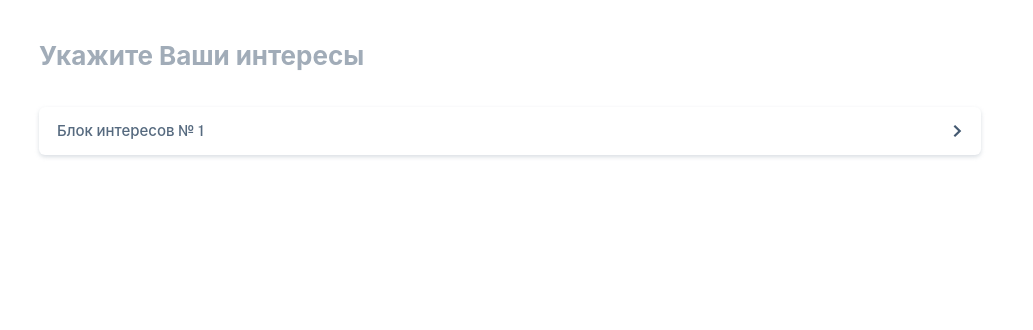
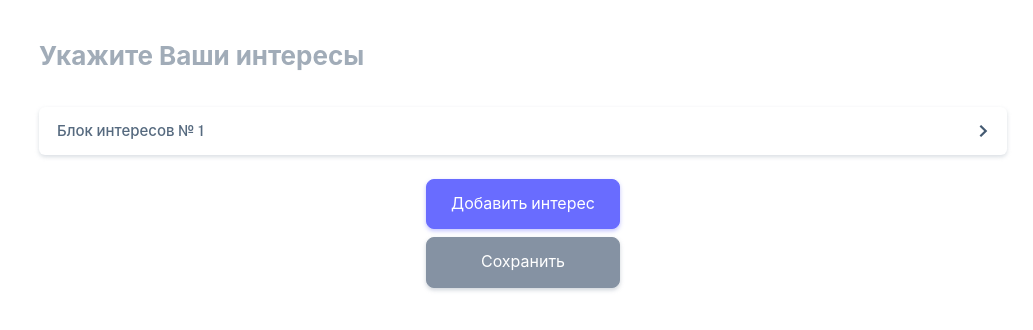
Before and after one commit to DaniilSh23/cfu-mytlg-admin, a Django app: template mytlg/templates/mytlg/interests_setting.html in a window 1280 px wide. Shown: the top 330 px of the page, without its empty margins (247-1280 px from the left). Run offline with Django 5.2, Linux system fonts and the light colour scheme; tables that the repository leaves empty hold one stand-in row (values such as "Sample post"); the template is opened without the code that fills it: values that come from a table or form of the project are taken from there, most other values are stand-ins (such as "Sample title", 1, 10 or a date in 2020); parts of the project's set-up code (start-up, migrations or seed data) failed here and were passed over; some libraries are stand-ins or nearby versions.

Commit message:
добавил кнопки на страницу настройки интересов

```diff
--- a/mytlg/templates/mytlg/interests_setting.html
+++ b/mytlg/templates/mytlg/interests_setting.html
@@ -5,9 +5,8 @@
 <div class="row">
     <h3 class="fw-bold py-3 mb-1 my-form-border"><span class="text-muted">Укажите Ваши интересы</span></h3>
 
-    <div class="row">
     <div class="col-12 my-form-border">
-            <div class="col-md mb-4 mb-md-0">
+        <div class="col-md mb-2 mb-md-0">
             <div class="accordion mt-3" id="accordionExample">
 
                 {% for i_interest in interests %}
@@ -42,7 +41,16 @@
             </div>
         </div>
     </div>
+
+    <div class="card-body">
+        <div class="row">
+            <div class="d-grid gap-2 col-lg-auto mx-auto">
+                <button class="btn btn-primary btn-lg" type="button">Добавить интерес</button>
+                <button class="btn btn-secondary btn-lg" type="button">Сохранить</button>
             </div>
+        </div>
+    </div>
+
 </div>
 <div id="tlg-data" data-tlg_id="{{ tlg_id }}"></div>
 
```
Lines whose indentation alone changed are shown as unchanged.
